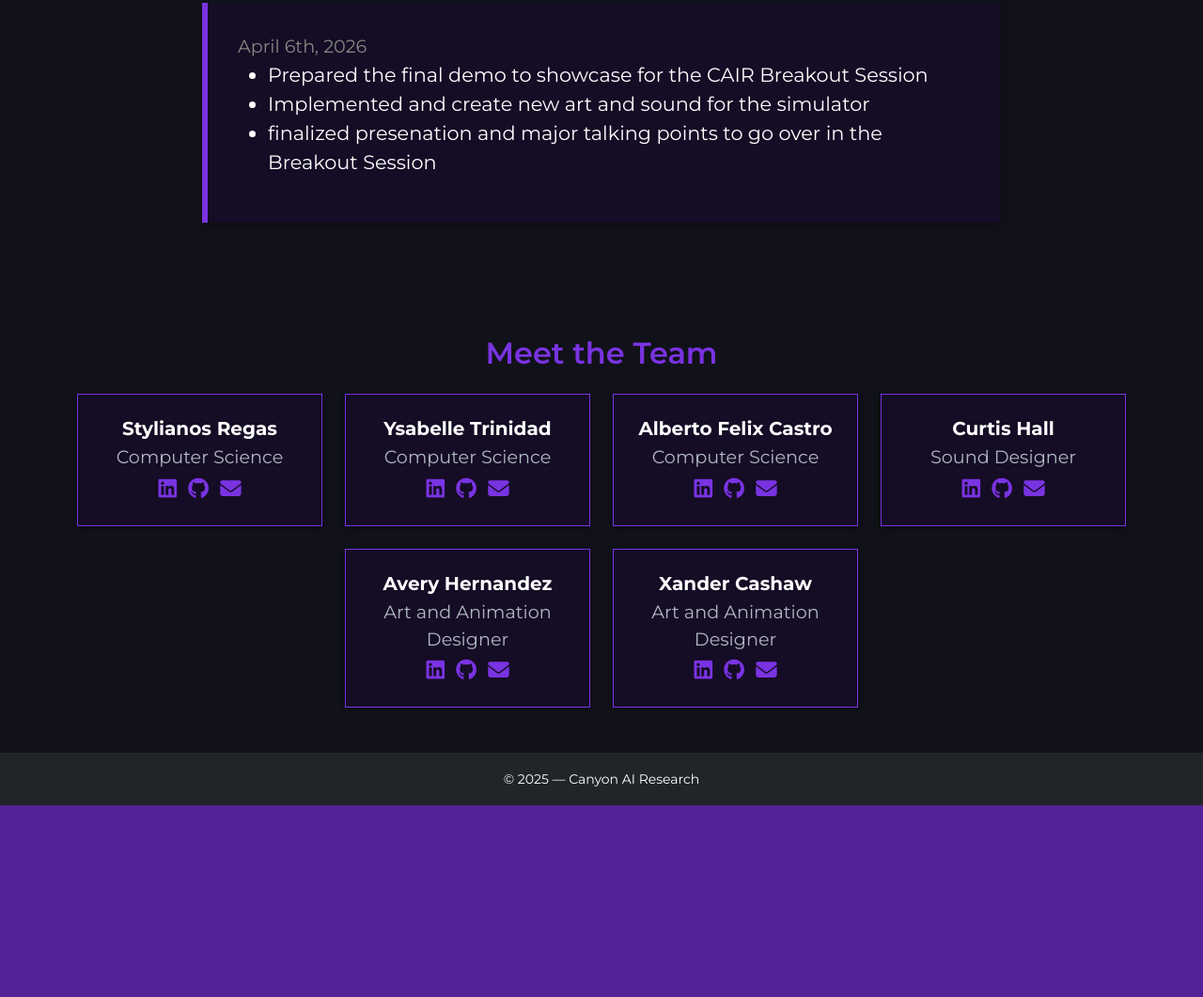
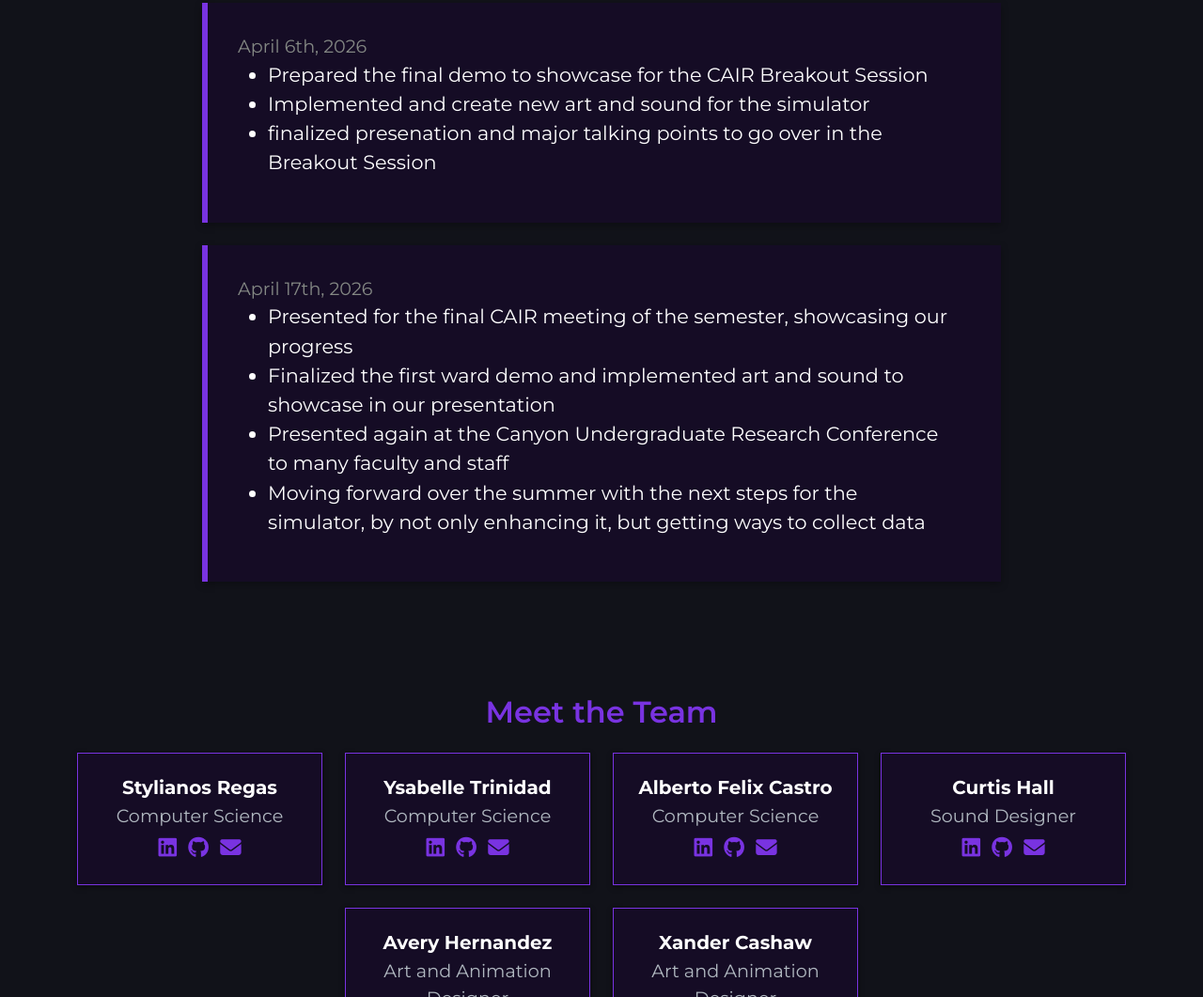
Before and after one commit to aigcu/Nursing-Simulator-Website, a website: page index.html in a window 1280 px wide. Shown: the part 6260-7321 px from the top of the page at 94% size. Before the commit the page ends 7117 px from the top, so only its background shows below. Drawn offline with nearby package versions, Linux system fonts and the light colour scheme.

Commit message:
updated progress report

```diff
--- a/index.html
+++ b/index.html
@@ -278,6 +278,18 @@
 
             </div>
 
+            <div class="update-box mx-auto" style="max-width:850px;">
+                <p class="mb-0" id="projectUpdate">April 17th, 2026</p>
+                <ul>
+                    <li>Presented for the final CAIR meeting of the semester, showcasing our progress</li>
+                    <li>Finalized the first ward demo and implemented art and sound to showcase in our presentation</li>
+                    <li>Presented again at the Canyon Undergraduate Research Conference to many faculty and staff</li>
+                    <li>Moving forward over the summer with the next steps for the simulator, by not only enhancing it, but getting ways to collect data</li>
+
+                </ul>
+
+            </div>
+
 
 
             <!---
```
